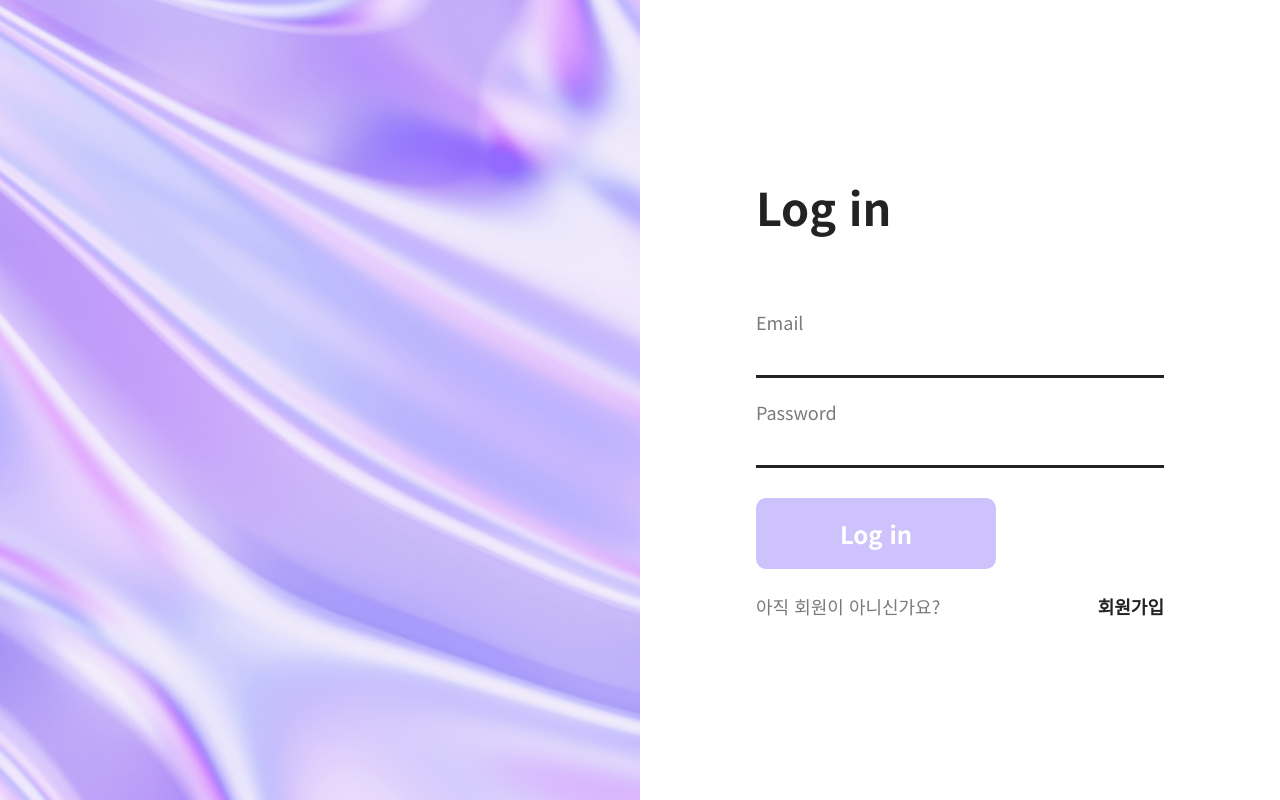
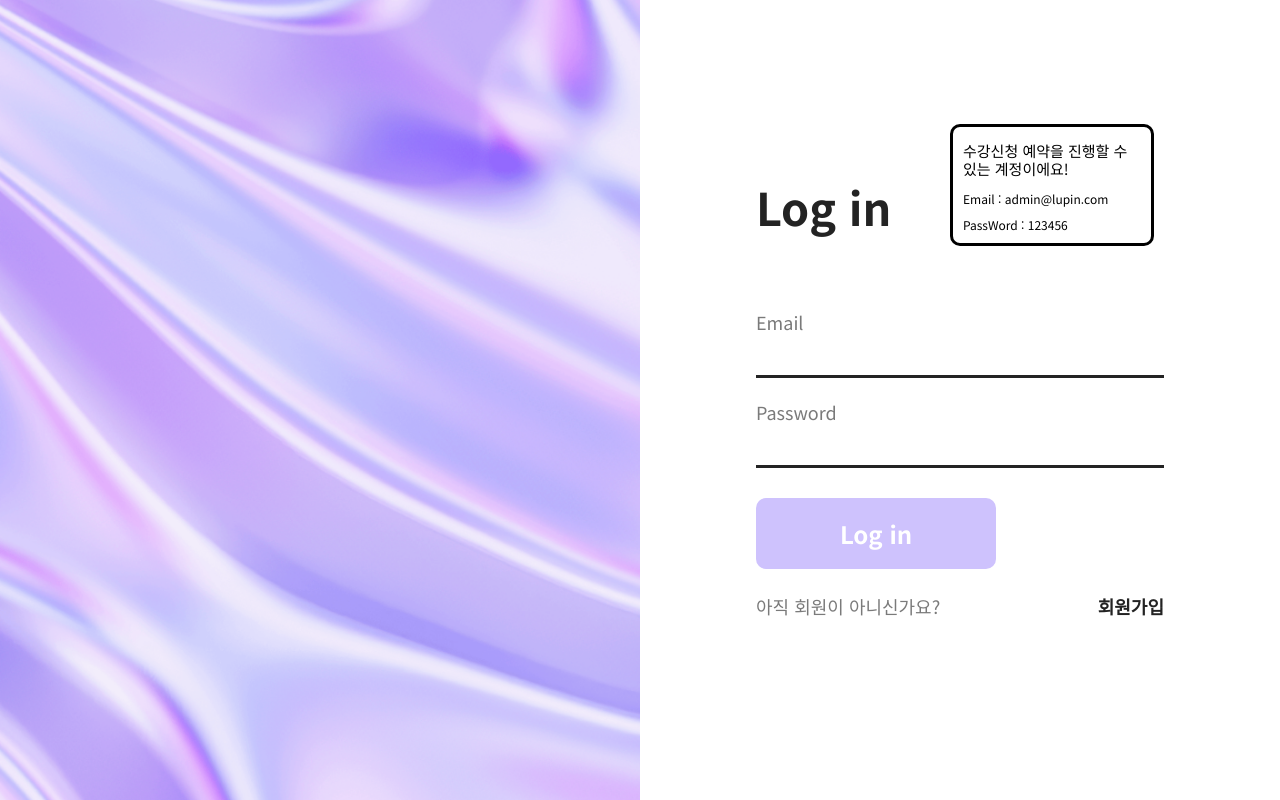
Before and after one commit to yonaisgood/MoneyLupin, a React (Create React App) app: page /login in a window 1280 px wide. Built offline with nearby package versions, Linux system fonts and the light colour scheme; no server answers.

Commit message:
design: 튤팁추가

```diff
--- a/src/pages/Login.tsx
+++ b/src/pages/Login.tsx
@@ -37,6 +37,13 @@ const Login: React.FC = () => {
       <h1 className="a11y-hidden">Lupin</h1>
       <article>
         <StyledH2>Log in</StyledH2>
+        <div className="toolTip">
+          <p className="toolTipInfo">
+            수강신청 예약을 진행할 수 있는 계정이에요!
+          </p>
+          <p>Email : admin@lupin.com</p>
+          <p>PassWord : 123456 </p>
+        </div>
         <StyledForm onSubmit={handleSubmit}>
           <label>
             Email
@@ -72,7 +79,23 @@ const StyledMain = styled.main<props>`
   display: flex;
 
   article {
+    position: relative;
     margin: auto;
+
+    .toolTip {
+      border: 3px solid black;
+      border-radius: 10px;
+      width: 50%;
+      padding: 0 1rem 0;
+      position: absolute;
+      top: -5rem;
+      right: 1rem;
+      font-size: 1.2rem;
+    }
+
+    .toolTipInfo {
+      font-size: 1.5rem;
+    }
   }
 
   .text,
@@ -143,10 +166,11 @@ const StyledMain = styled.main<props>`
     a {
       font-size: 1.5rem;
       line-height: 2.3rem;
+      padding: 5px;
     }
 
     a {
-      margin: 30px -5px 0 0;
+      /* margin: 30px -5px 0 0; */
       padding: 5px;
     }
   }
```
